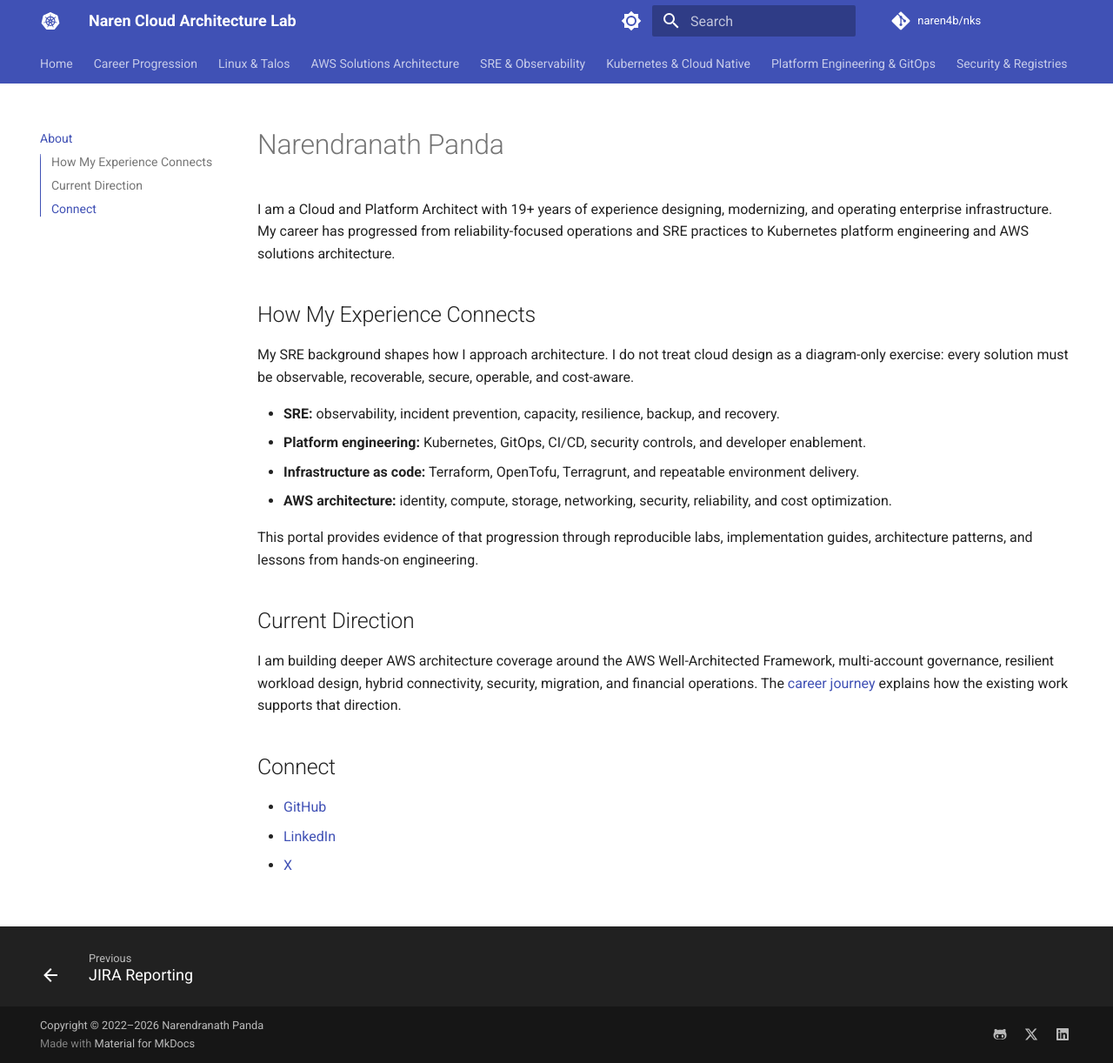
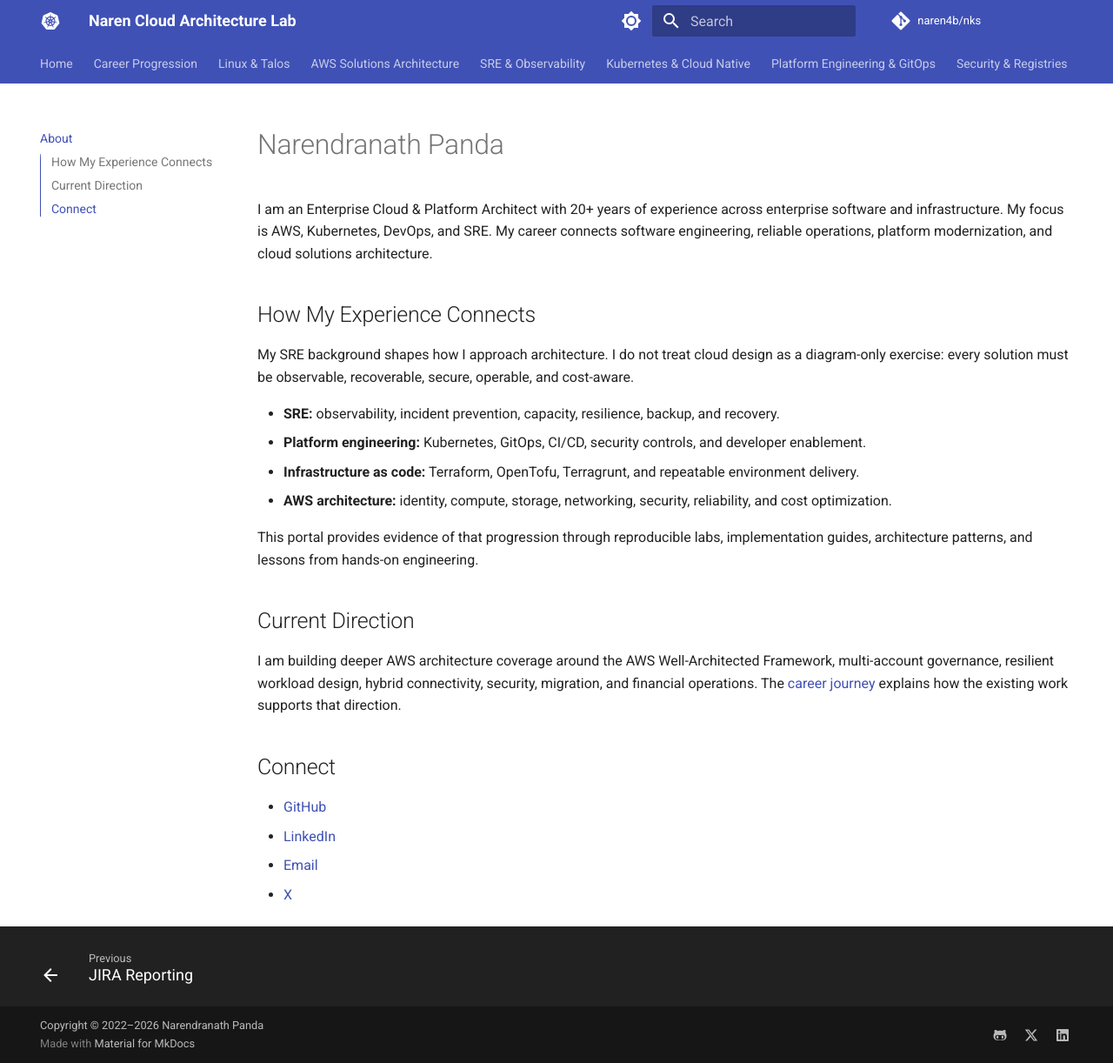
Before and after one commit to naren4b/nks, an MkDocs documentation site: the page built from docs/about.md, in a window 1280 px wide and 1222 px high. Shown: the whole window at 87% size. Built offline with MkDocs 1.6.1 and Material for MkDocs 9.7.7, drawn with Linux system fonts in a browser that asks for light colours; comment, search, counter and statistics services are not loaded.

Commit message:
Align portfolio biography with approved career positioning (#2)

```diff
--- a/docs/about.md
+++ b/docs/about.md
@@ -1,6 +1,6 @@
 # Narendranath Panda
 
-I am a Cloud and Platform Architect with 19+ years of experience designing, modernizing, and operating enterprise infrastructure. My career has progressed from reliability-focused operations and SRE practices to Kubernetes platform engineering and AWS solutions architecture.
+I am an Enterprise Cloud & Platform Architect with 20+ years of experience across enterprise software and infrastructure. My focus is AWS, Kubernetes, DevOps, and SRE. My career connects software engineering, reliable operations, platform modernization, and cloud solutions architecture.
 
 ## How My Experience Connects
 
@@ -21,4 +21,5 @@ I am building deeper AWS architecture coverage around the AWS Well-Architected F
 
 - [GitHub](https://github.com/naren4b)
 - [LinkedIn](https://www.linkedin.com/in/narendranathpanda/)
+- [Email](mailto:narendranathpanda@gmail.com)
 - [X](https://x.com/Narentwtr)
```
Also changed, not shown: docs/index.md (+1 -1 lines).
